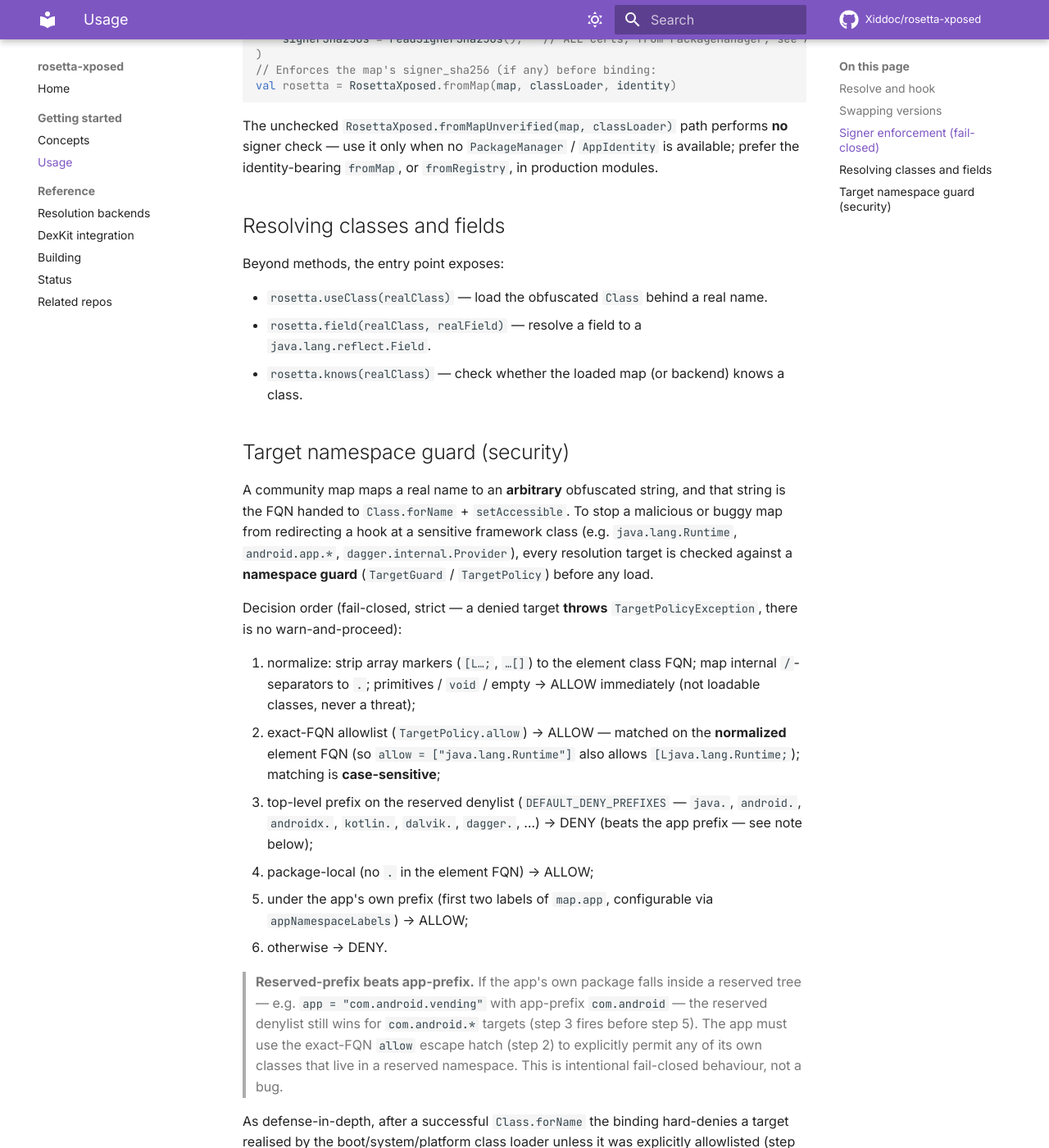
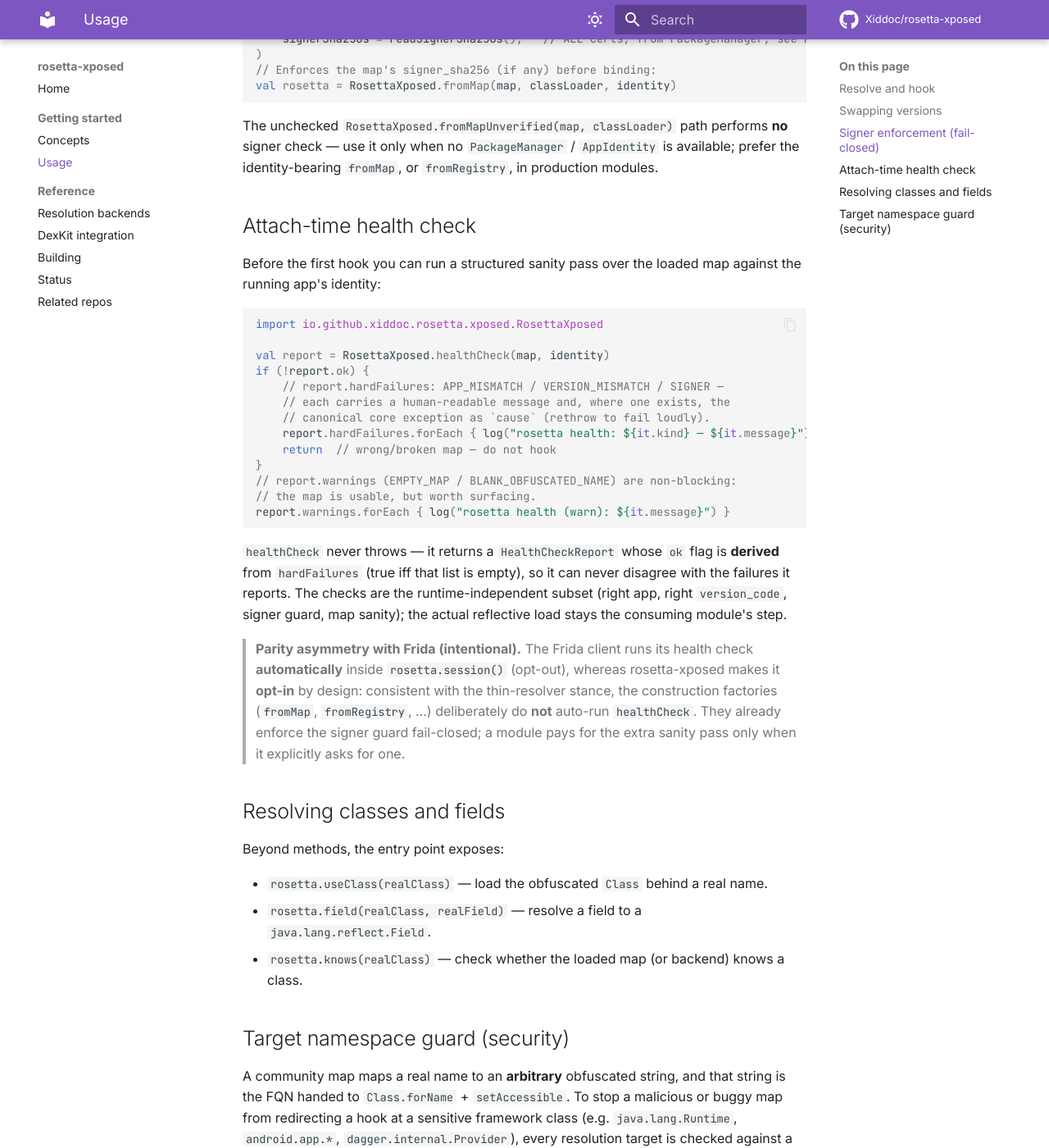
Before and after one commit to Xiddoc/rosetta-xposed, an MkDocs documentation site: the page built from docs/getting-started/usage.md, in a window 1280 px wide and 1400 px high, scrolled down 1664 px. Shown: the whole window at 82% size. Built offline with MkDocs 1.6.1 and Material for MkDocs 9.7.7, drawn with Linux system fonts in a browser that asks for light colours; comment, search, counter and statistics services are not loaded.

Commit message:
docs: document opt-in attach-time health check and Frida parity asymmetry
https://claude.ai/code/session_01FrqQXNLrU9uz3KaevoQU2e

````diff
--- a/docs/getting-started/usage.md
+++ b/docs/getting-started/usage.md
@@ -81,6 +81,41 @@ performs **no** signer check — use it only when no `PackageManager` /
 `AppIdentity` is available; prefer the identity-bearing `fromMap`, or
 `fromRegistry`, in production modules.
 
+## Attach-time health check
+
+Before the first hook you can run a structured sanity pass over the loaded
+map against the running app's identity:
+
+```kotlin
+import io.github.xiddoc.rosetta.xposed.RosettaXposed
+
+val report = RosettaXposed.healthCheck(map, identity)
+if (!report.ok) {
+    // report.hardFailures: APP_MISMATCH / VERSION_MISMATCH / SIGNER —
+    // each carries a human-readable message and, where one exists, the
+    // canonical core exception as `cause` (rethrow to fail loudly).
+    report.hardFailures.forEach { log("rosetta health: ${it.kind} — ${it.message}") }
+    return  // wrong/broken map — do not hook
+}
+// report.warnings (EMPTY_MAP / BLANK_OBFUSCATED_NAME) are non-blocking:
+// the map is usable, but worth surfacing.
+report.warnings.forEach { log("rosetta health (warn): ${it.message}") }
+```
+
+`healthCheck` never throws — it returns a `HealthCheckReport` whose `ok`
+flag is **derived** from `hardFailures` (true iff that list is empty), so
+it can never disagree with the failures it reports. The checks are the
+runtime-independent subset (right app, right `version_code`, signer guard,
+map sanity); the actual reflective load stays the consuming module's step.
+
+> **Parity asymmetry with Frida (intentional).** The Frida client runs its
+> health check **automatically** inside `rosetta.session()` (opt-out),
+> whereas rosetta-xposed makes it **opt-in** by design: consistent with the
+> thin-resolver stance, the construction factories (`fromMap`,
+> `fromRegistry`, …) deliberately do **not** auto-run `healthCheck`. They
+> already enforce the signer guard fail-closed; a module pays for the extra
+> sanity pass only when it explicitly asks for one.
+
 ## Resolving classes and fields
 
 Beyond methods, the entry point exposes:
````
Also changed, not shown: CLAUDE.md (+3 -0 lines).
